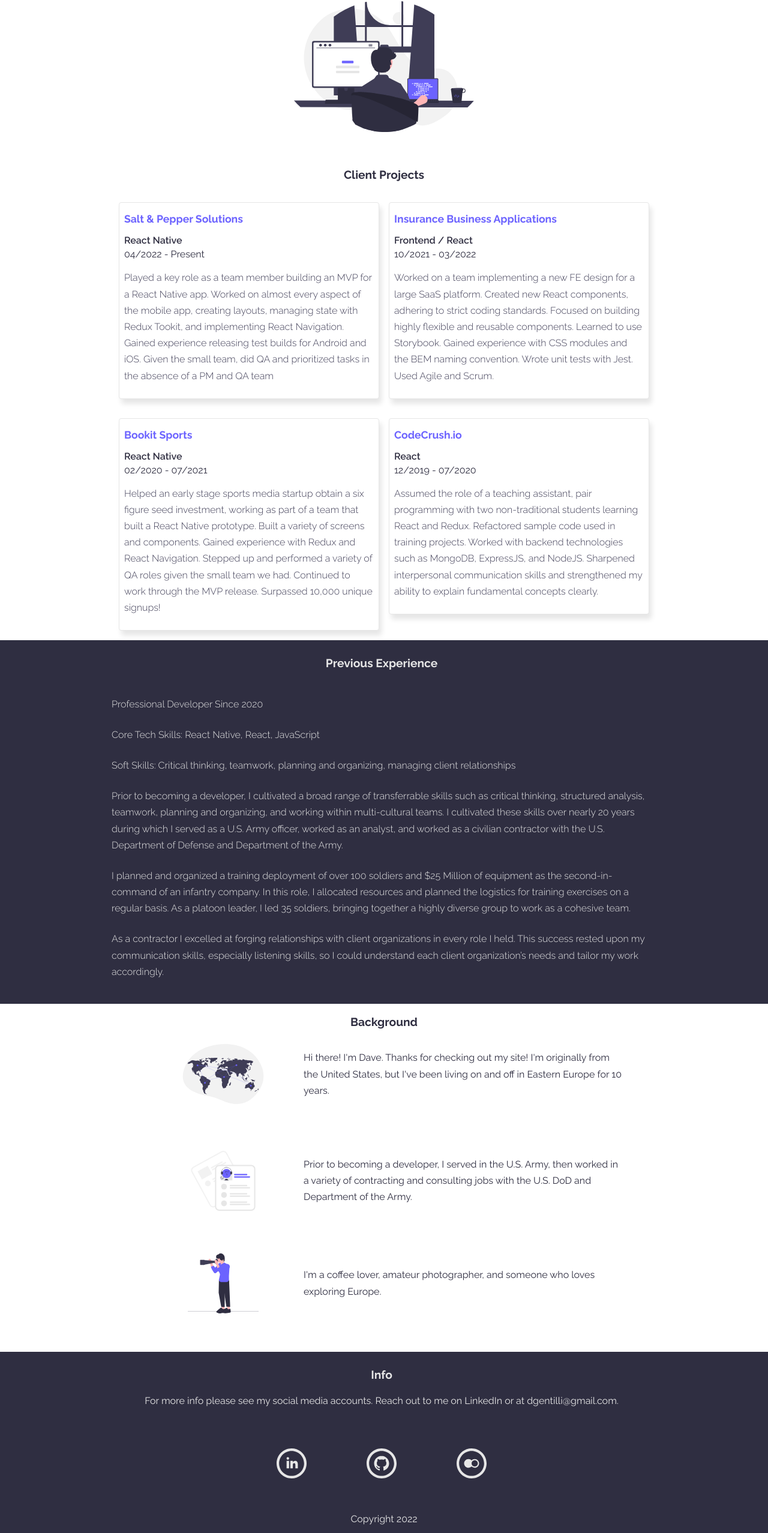
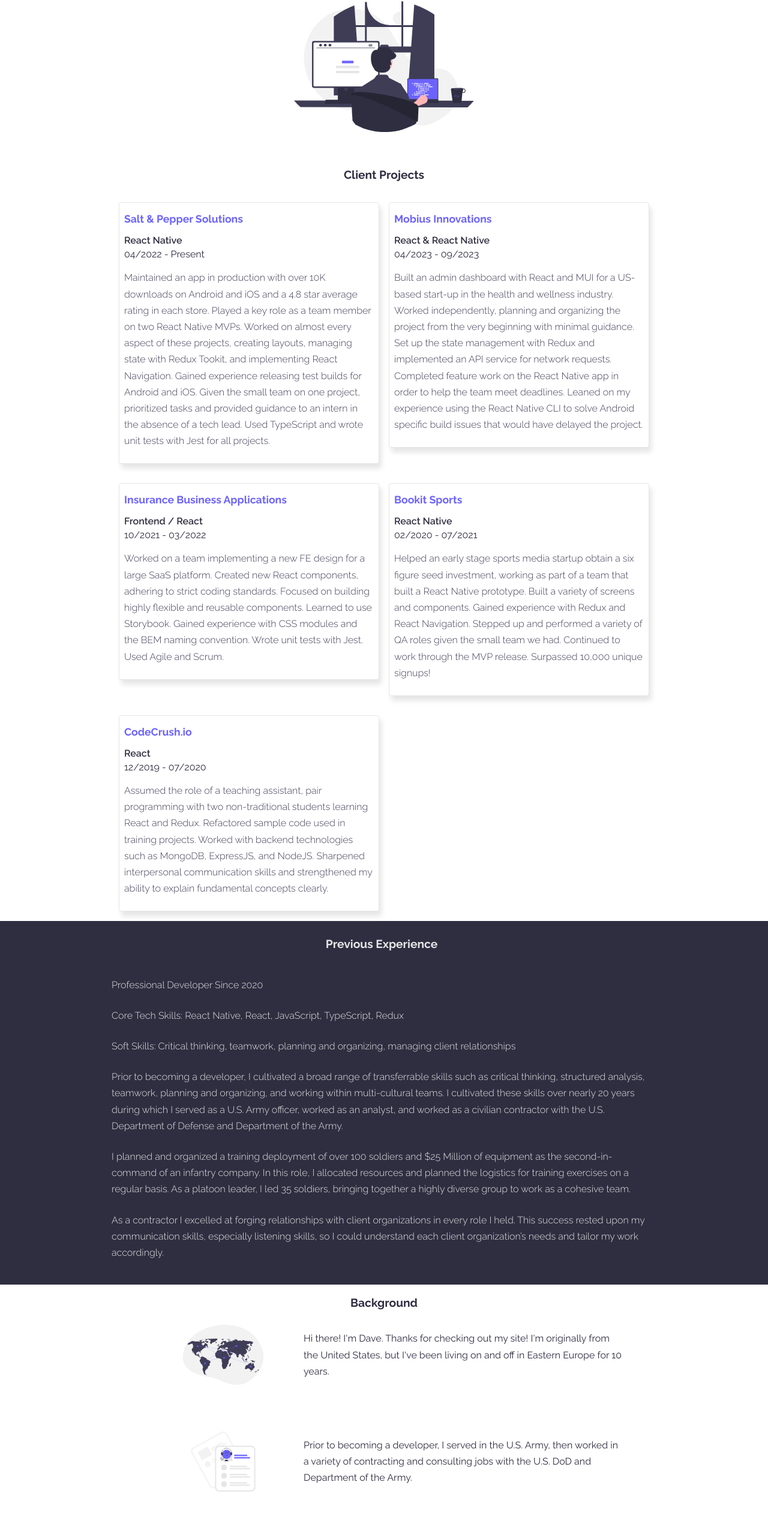
Before and after one commit to dgentilli/portfolio-2022, a React (Create React App) app: page / in a window 1280 px wide. Shown: the part 220-2775 px from the top of the page at 60% size. Built offline with nearby package versions, Linux system fonts and the light colour scheme.

Commit message:
Update web copy

```diff
--- a/src/data/cardData.js
+++ b/src/data/cardData.js
@@ -4,7 +4,14 @@ export const cardData = [
     job: 'React Native',
     period: '04/2022 - Present',
     description:
-      'Played a key role as a team member building an MVP for a React Native app. Worked on almost every aspect of the mobile app, creating layouts, managing state with Redux Tookit, and implementing React Navigation. Gained experience releasing test builds for Android and iOS. Given the small team, did QA and prioritized tasks in the absence of a PM and QA team',
+      'Maintained an app in production with over 10K downloads on Android and iOS and a 4.8 star average rating in each store. Played a key role as a team member on two React Native MVPs. Worked on almost every aspect of these projects, creating layouts, managing state with Redux Tookit, and implementing React Navigation. Gained experience releasing test builds for Android and iOS. Given the small team on one project, prioritized tasks and provided guidance to an intern in the absence of a tech lead. Used TypeScript and wrote unit tests with Jest for all projects.',
+  },
+  {
+    cardTitle: 'Mobius Innovations',
+    job: 'React & React Native',
+    period: '04/2023 - 09/2023',
+    description:
+      'Built an admin dashboard with React and MUI for a US-based start-up in the health and wellness industry. Worked independently, planning and organizing the project from the very beginning with minimal guidance. Set up the state management with Redux and implemented an API service for network requests. Completed feature work on the React Native app in order to help the team meet deadlines. Leaned on my experience using the React Native CLI to solve Android specific build issues that would have delayed the project.',
   },
   {
     cardTitle: 'Insurance Business Applications',
--- a/src/data/experienceData.js
+++ b/src/data/experienceData.js
@@ -1,6 +1,7 @@
 export const experienceData = {
   title: 'Professional Developer Since 2020',
-  coreTechSkills: 'Core Tech Skills: React Native, React, JavaScript',
+  coreTechSkills:
+    'Core Tech Skills: React Native, React, JavaScript, TypeScript, Redux',
   softSkills:
     'Soft Skills: Critical thinking, teamwork, planning and organizing, managing client relationships',
   paragraphs: {
--- a/src/footer/Footer.jsx
+++ b/src/footer/Footer.jsx
@@ -3,14 +3,17 @@ import { Link } from 'react-scroll';
 import styles from './Footer.module.css';
 
 const LINK_TEXT = 'Back to top';
+const COPYRIGHT_TEXT = 'Copyright 2022';
+const SVG_CREDIT_TEXT = 'SVG credit: undraw.co';
 
 const Footer = () => {
   return (
     <div className={styles.footer}>
-      <p>Copyright 2022</p>
       <Link to={'navbar'} smooth={true} offset={0} duration={500}>
         {LINK_TEXT}
       </Link>
+      <p>{SVG_CREDIT_TEXT}</p>
+      <p>{COPYRIGHT_TEXT}</p>
     </div>
   );
 };
--- a/src/footer/Footer.module.css
+++ b/src/footer/Footer.module.css
@@ -1,6 +1,6 @@
 .footer {
   margin-top: -1rem;
-  padding: 0 2rem 0.75rem;
+  padding: 0 2rem;
 
   display: flex;
   flex-direction: column;
```
